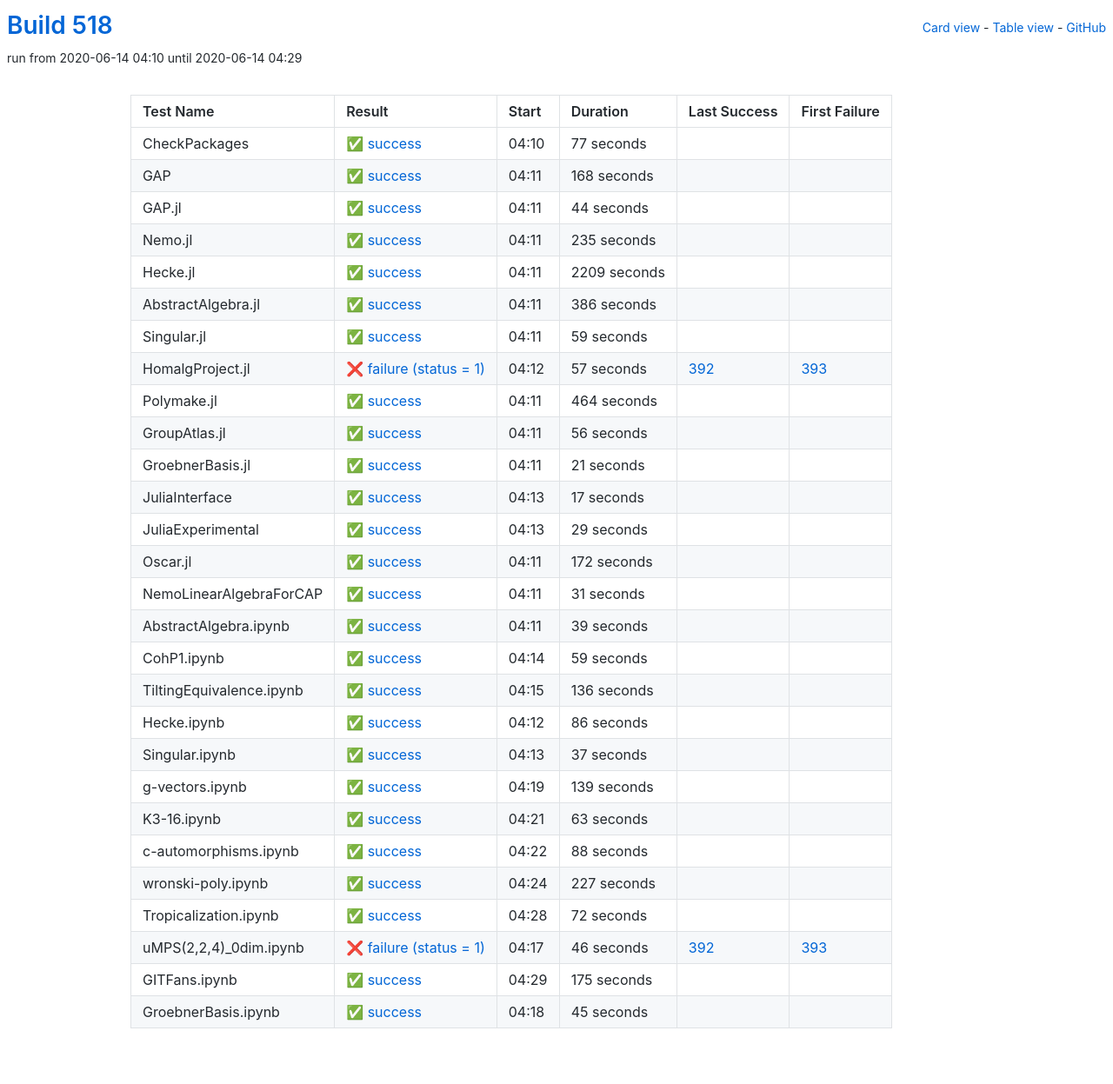
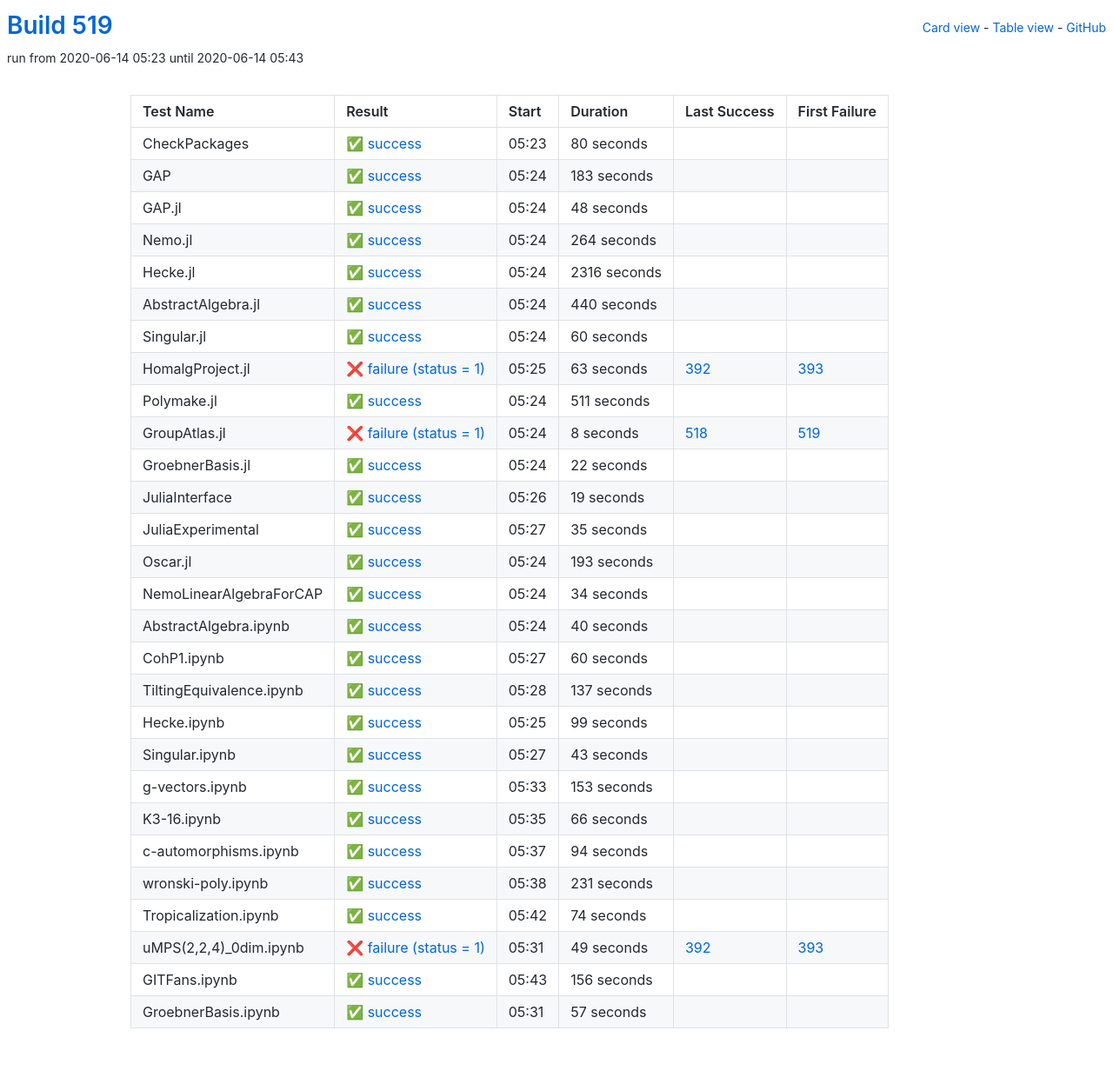
Before and after one commit to oscar-system/oscar-ci-status-1.4, a Jekyll site: the page built from table.html, in a window 1280 px wide. Shown: the whole page at 87% size. Built offline with Jekyll 4.4.1, drawn with Linux system fonts in a browser that asks for light colours.

Commit message:
Build #519

```diff
--- a/_data/ci.yml
+++ b/_data/ci.yml
@@ -1,6 +1,6 @@
 ---
-build: 518
-build_url: https://oscarci.mathematik.uni-kl.de/job/oscar-julia-1.4/518/
+build: 519
+build_url: https://oscarci.mathematik.uni-kl.de/job/oscar-julia-1.4/519/
 job: oscar-julia-1.4
 organization: oscar-system
 repo: oscar-ci-status-1.4
@@ -8,336 +8,336 @@ repourl: https://github.com/oscar-system/oscar-ci-status-1.4
 tests:
 - name: CheckPackages
   id: checkpackages
-  log: https://oscarci.mathematik.uni-kl.de/job/oscar-julia-1.4/518/artifact/logs/build-518/CheckPackages.log
-  start: 2020-06-14 04:10
+  log: https://oscarci.mathematik.uni-kl.de/job/oscar-julia-1.4/519/artifact/logs/build-519/CheckPackages.log
+  start: 2020-06-14 05:23
   success: true
   exitcode: 0
   status: success
-  duration: 77
+  duration: 80
   last_success: false
   last_success_url:
   first_failure: false
   first_failure_url:
 - name: GAP
   id: gap
-  log: https://oscarci.mathematik.uni-kl.de/job/oscar-julia-1.4/518/artifact/logs/build-518/GAP.log
-  start: 2020-06-14 04:11
+  log: https://oscarci.mathematik.uni-kl.de/job/oscar-julia-1.4/519/artifact/logs/build-519/GAP.log
+  start: 2020-06-14 05:24
   success: true
   exitcode: 0
   status: success
-  duration: 168
+  duration: 183
   last_success: false
   last_success_url:
   first_failure: false
   first_failure_url:
 - name: GAP.jl
   id: gap-jl
-  log: https://oscarci.mathematik.uni-kl.de/job/oscar-julia-1.4/518/artifact/logs/build-518/GAP.jl.log
-  start: 2020-06-14 04:11
+  log: https://oscarci.mathematik.uni-kl.de/job/oscar-julia-1.4/519/artifact/logs/build-519/GAP.jl.log
+  start: 2020-06-14 05:24
   success: true
   exitcode: 0
   status: success
-  duration: 44
+  duration: 48
   last_success: false
   last_success_url:
   first_failure: false
   first_failure_url:
 - name: Nemo.jl
   id: nemo-jl
-  log: https://oscarci.mathematik.uni-kl.de/job/oscar-julia-1.4/518/artifact/logs/build-518/Nemo.jl.log
-  start: 2020-06-14 04:11
+  log: https://oscarci.mathematik.uni-kl.de/job/oscar-julia-1.4/519/artifact/logs/build-519/Nemo.jl.log
+  start: 2020-06-14 05:24
   success: true
   exitcode: 0
   status: success
-  duration: 235
+  duration: 264
   last_success: false
   last_success_url:
   first_failure: false
   first_failure_url:
 - name: Hecke.jl
   id: hecke-jl
-  log: https://oscarci.mathematik.uni-kl.de/job/oscar-julia-1.4/518/artifact/logs/build-518/Hecke.jl.log
-  start: 2020-06-14 04:11
+  log: https://oscarci.mathematik.uni-kl.de/job/oscar-julia-1.4/519/artifact/logs/build-519/Hecke.jl.log
+  start: 2020-06-14 05:24
   success: true
   exitcode: 0
   status: success
-  duration: 2209
+  duration: 2316
   last_success: false
   last_success_url:
   first_failure: false
   first_failure_url:
 - name: AbstractAlgebra.jl
   id: abstractalgebra-jl
-  log: https://oscarci.mathematik.uni-kl.de/job/oscar-julia-1.4/518/artifact/logs/build-518/AbstractAlgebra.jl.log
-  start: 2020-06-14 04:11
+  log: https://oscarci.mathematik.uni-kl.de/job/oscar-julia-1.4/519/artifact/logs/build-519/AbstractAlgebra.jl.log
+  start: 2020-06-14 05:24
   success: true
   exitcode: 0
   status: success
-  duration: 386
+  duration: 440
   last_success: false
   last_success_url:
   first_failure: false
   first_failure_url:
 - name: Singular.jl
   id: singular-jl
-  log: https://oscarci.mathematik.uni-kl.de/job/oscar-julia-1.4/518/artifact/logs/build-518/Singular.jl.log
-  start: 2020-06-14 04:11
+  log: https://oscarci.mathematik.uni-kl.de/job/oscar-julia-1.4/519/artifact/logs/build-519/Singular.jl.log
+  start: 2020-06-14 05:24
   success: true
   exitcode: 0
   status: success
-  duration: 59
+  duration: 60
   last_success: false
   last_success_url:
   first_failure: false
   first_failure_url:
 - name: HomalgProject.jl
   id: homalgproject-jl
-  log: https://oscarci.mathematik.uni-kl.de/job/oscar-julia-1.4/518/artifact/logs/build-518/HomalgProject.jl.log
-  start: 2020-06-14 04:12
+  log: https://oscarci.mathematik.uni-kl.de/job/oscar-julia-1.4/519/artifact/logs/build-519/HomalgProject.jl.log
+  start: 2020-06-14 05:25
   success: false
   exitcode: 1
   status: failure
-  duration: 57
+  duration: 63
   last_success: 392
   last_success_url: https://oscarci.mathematik.uni-kl.de/job/oscar-julia-1.4/392/
   first_failure: 393
   first_failure_url: https://oscarci.mathematik.uni-kl.de/job/oscar-julia-1.4/393/
 - name: Polymake.jl
   id: polymake-jl
-  log: https://oscarci.mathematik.uni-kl.de/job/oscar-julia-1.4/518/artifact/logs/build-518/Polymake.jl.log
-  start: 2020-06-14 04:11
+  log: https://oscarci.mathematik.uni-kl.de/job/oscar-julia-1.4/519/artifact/logs/build-519/Polymake.jl.log
+  start: 2020-06-14 05:24
   success: true
   exitcode: 0
   status: success
-  duration: 464
+  duration: 511
   last_success: false
   last_success_url:
   first_failure: false
   first_failure_url:
 - name: GroupAtlas.jl
   id: groupatlas-jl
-  log: https://oscarci.mathematik.uni-kl.de/job/oscar-julia-1.4/518/artifact/logs/build-518/GroupAtlas.jl.log
-  start: 2020-06-14 04:11
+  log: https://oscarci.mathematik.uni-kl.de/job/oscar-julia-1.4/519/artifact/logs/build-519/GroupAtlas.jl.log
+  start: 2020-06-14 05:24
+  success: false
+  exitcode: 1
+  status: failure
+  duration: 8
+  last_success: 518
+  last_success_url: https://oscarci.mathematik.uni-kl.de/job/oscar-julia-1.4/518/
+  first_failure: 519
+  first_failure_url: https://oscarci.mathematik.uni-kl.de/job/oscar-julia-1.4/519/
+- name: GroebnerBasis.jl
+  id: groebnerbasis-jl
+  log: https://oscarci.mathematik.uni-kl.de/job/oscar-julia-1.4/519/artifact/logs/build-519/GroebnerBasis.jl.log
+  start: 2020-06-14 05:24
   success: true
   exitcode: 0
   status: success
-  duration: 56
-  last_success: false
-  last_success_url:
-  first_failure: false
-  first_failure_url:
-- name: GroebnerBasis.jl
-  id: groebnerbasis-jl
-  log: https://oscarci.mathematik.uni-kl.de/job/oscar-julia-1.4/518/artifact/logs/build-518/GroebnerBasis.jl.log
-  start: 2020-06-14 04:11
-  success: true
-  exitcode: 0
-  status: success
-  duration: 21
+  duration: 22
   last_success: false
   last_success_url:
   first_failure: false
   first_failure_url:
 - name: JuliaInterface
   id: juliainterface
-  log: https://oscarci.mathematik.uni-kl.de/job/oscar-julia-1.4/518/artifact/logs/build-518/JuliaInterface.log
-  start: 2020-06-14 04:13
+  log: https://oscarci.mathematik.uni-kl.de/job/oscar-julia-1.4/519/artifact/logs/build-519/JuliaInterface.log
+  start: 2020-06-14 05:26
   success: true
   exitcode: 0
   status: success
-  duration: 17
+  duration: 19
   last_success: false
   last_success_url:
   first_failure: false
   first_failure_url:
 - name: JuliaExperimental
   id: juliaexperimental
-  log: https://oscarci.mathematik.uni-kl.de/job/oscar-julia-1.4/518/artifact/logs/build-518/JuliaExperimental.log
-  start: 2020-06-14 04:13
+  log: https://oscarci.mathematik.uni-kl.de/job/oscar-julia-1.4/519/artifact/logs/build-519/JuliaExperimental.log
+  start: 2020-06-14 05:27
   success: true
   exitcode: 0
   status: success
-  duration: 29
+  duration: 35
   last_success: false
   last_success_url:
   first_failure: false
   first_failure_url:
 - name: Oscar.jl
   id: oscar-jl
-  log: https://oscarci.mathematik.uni-kl.de/job/oscar-julia-1.4/518/artifact/logs/build-518/Oscar.jl.log
-  start: 2020-06-14 04:11
+  log: https://oscarci.mathematik.uni-kl.de/job/oscar-julia-1.4/519/artifact/logs/build-519/Oscar.jl.log
+  start: 2020-06-14 05:24
   success: true
   exitcode: 0
   status: success
-  duration: 172
+  duration: 193
   last_success: false
   last_success_url:
   first_failure: false
   first_failure_url:
 - name: NemoLinearAlgebraForCAP
   id: nemolinearalgebraforcap
-  log: https://oscarci.mathematik.uni-kl.de/job/oscar-julia-1.4/518/artifact/logs/build-518/NemoLinearAlgebraForCAP.log
-  start: 2020-06-14 04:11
+  log: https://oscarci.mathematik.uni-kl.de/job/oscar-julia-1.4/519/artifact/logs/build-519/NemoLinearAlgebraForCAP.log
+  start: 2020-06-14 05:24
   success: true
   exitcode: 0
   status: success
-  duration: 31
+  duration: 34
   last_success: false
   last_success_url:
   first_failure: false
   first_failure_url:
 - name: AbstractAlgebra.ipynb
   id: abstractalgebra-ipynb
-  log: https://oscarci.mathematik.uni-kl.de/job/oscar-julia-1.4/518/artifact/logs/build-518/AbstractAlgebra.ipynb.log
-  start: 2020-06-14 04:11
+  log: https://oscarci.mathematik.uni-kl.de/job/oscar-julia-1.4/519/artifact/logs/build-519/AbstractAlgebra.ipynb.log
+  start: 2020-06-14 05:24
   success: true
   exitcode: 0
   status: success
-  duration: 39
+  duration: 40
   last_success: false
   last_success_url:
   first_failure: false
   first_failure_url:
 - name: CohP1.ipynb
   id: cohp1-ipynb
-  log: https://oscarci.mathematik.uni-kl.de/job/oscar-julia-1.4/518/artifact/logs/build-518/CohP1.ipynb.log
-  start: 2020-06-14 04:14
+  log: https://oscarci.mathematik.uni-kl.de/job/oscar-julia-1.4/519/artifact/logs/build-519/CohP1.ipynb.log
+  start: 2020-06-14 05:27
   success: true
   exitcode: 0
   status: success
-  duration: 59
+  duration: 60
   last_success: false
   last_success_url:
   first_failure: false
   first_failure_url:
 - name: TiltingEquivalence.ipynb
   id: tiltingequivalence-ipynb
-  log: https://oscarci.mathematik.uni-kl.de/job/oscar-julia-1.4/518/artifact/logs/build-518/TiltingEquivalence.ipynb.log
-  start: 2020-06-14 04:15
+  log: https://oscarci.mathematik.uni-kl.de/job/oscar-julia-1.4/519/artifact/logs/build-519/TiltingEquivalence.ipynb.log
+  start: 2020-06-14 05:28
   success: true
   exitcode: 0
   status: success
-  duration: 136
+  duration: 137
   last_success: false
   last_success_url:
   first_failure: false
   first_failure_url:
 - name: Hecke.ipynb
   id: hecke-ipynb
-  log: https://oscarci.mathematik.uni-kl.de/job/oscar-julia-1.4/518/artifact/logs/build-518/Hecke.ipynb.log
-  start: 2020-06-14 04:12
+  log: https://oscarci.mathematik.uni-kl.de/job/oscar-julia-1.4/519/artifact/logs/build-519/Hecke.ipynb.log
+  start: 2020-06-14 05:25
   success: true
   exitcode: 0
   status: success
-  duration: 86
+  duration: 99
   last_success: false
   last_success_url:
   first_failure: false
   first_failure_url:
 - name: Singular.ipynb
   id: singular-ipynb
-  log: https://oscarci.mathematik.uni-kl.de/job/oscar-julia-1.4/518/artifact/logs/build-518/Singular.ipynb.log
-  start: 2020-06-14 04:13
+  log: https://oscarci.mathematik.uni-kl.de/job/oscar-julia-1.4/519/artifact/logs/build-519/Singular.ipynb.log
+  start: 2020-06-14 05:27
   success: true
   exitcode: 0
   status: success
-  duration: 37
+  duration: 43
   last_success: false
   last_success_url:
   first_failure: false
   first_failure_url:
 - name: g-vectors.ipynb
   id: g-vectors-ipynb
-  log: https://oscarci.mathematik.uni-kl.de/job/oscar-julia-1.4/518/artifact/logs/build-518/g-vectors.ipynb.log
-  start: 2020-06-14 04:19
+  log: https://oscarci.mathematik.uni-kl.de/job/oscar-julia-1.4/519/artifact/logs/build-519/g-vectors.ipynb.log
+  start: 2020-06-14 05:33
   success: true
   exitcode: 0
   status: success
-  duration: 139
+  duration: 153
   last_success: false
   last_success_url:
   first_failure: false
   first_failure_url:
 - name: K3-16.ipynb
   id: k3-16-ipynb
-  log: https://oscarci.mathematik.uni-kl.de/job/oscar-julia-1.4/518/artifact/logs/build-518/K3-16.ipynb.log
-  start: 2020-06-14 04:21
+  log: https://oscarci.mathematik.uni-kl.de/job/oscar-julia-1.4/519/artifact/logs/build-519/K3-16.ipynb.log
+  start: 2020-06-14 05:35
   success: true
   exitcode: 0
   status: success
-  duration: 63
+  duration: 66
   last_success: false
   last_success_url:
   first_failure: false
   first_failure_url:
 - name: c-automorphisms.ipynb
   id: c-automorphisms-ipynb
-  log: https://oscarci.mathematik.uni-kl.de/job/oscar-julia-1.4/518/artifact/logs/build-518/c-automorphisms.ipynb.log
-  start: 2020-06-14 04:22
+  log: https://oscarci.mathematik.uni-kl.de/job/oscar-julia-1.4/519/artifact/logs/build-519/c-automorphisms.ipynb.log
+  start: 2020-06-14 05:37
   success: true
   exitcode: 0
   status: success
-  duration: 88
+  duration: 94
   last_success: false
   last_success_url:
   first_failure: false
   first_failure_url:
 - name: wronski-poly.ipynb
   id: wronski-poly-ipynb
-  log: https://oscarci.mathematik.uni-kl.de/job/oscar-julia-1.4/518/artifact/logs/build-518/wronski-poly.ipynb.log
-  start: 2020-06-14 04:24
+  log: https://oscarci.mathematik.uni-kl.de/job/oscar-julia-1.4/519/artifact/logs/build-519/wronski-poly.ipynb.log
+  start: 2020-06-14 05:38
   success: true
   exitcode: 0
   status: success
-  duration: 227
+  duration: 231
   last_success: false
   last_success_url:
   first_failure: false
   first_failure_url:
 - name: Tropicalization.ipynb
   id: tropicalization-ipynb
-  log: https://oscarci.mathematik.uni-kl.de/job/oscar-julia-1.4/518/artifact/logs/build-518/Tropicalization.ipynb.log
-  start: 2020-06-14 04:28
+  log: https://oscarci.mathematik.uni-kl.de/job/oscar-julia-1.4/519/artifact/logs/build-519/Tropicalization.ipynb.log
+  start: 2020-06-14 05:42
   success: true
   exitcode: 0
   status: success
-  duration: 72
+  duration: 74
   last_success: false
   last_success_url:
   first_failure: false
   first_failure_url:
 - name: uMPS(2,2,4)_0dim.ipynb
   id: umps-2-2-4-0dim-ipynb
-  log: https://oscarci.mathematik.uni-kl.de/job/oscar-julia-1.4/518/artifact/logs/build-518/uMPS-2-2-4-_0dim.ipynb.log
-  start: 2020-06-14 04:17
+  log: https://oscarci.mathematik.uni-kl.de/job/oscar-julia-1.4/519/artifact/logs/build-519/uMPS-2-2-4-_0dim.ipynb.log
+  start: 2020-06-14 05:31
   success: false
   exitcode: 1
   status: failure
-  duration: 46
+  duration: 49
   last_success: 392
   last_success_url: https://oscarci.mathematik.uni-kl.de/job/oscar-julia-1.4/392/
   first_failure: 393
   first_failure_url: https://oscarci.mathematik.uni-kl.de/job/oscar-julia-1.4/393/
 - name: GITFans.ipynb
   id: gitfans-ipynb
-  log: https://oscarci.mathematik.uni-kl.de/job/oscar-julia-1.4/518/artifact/logs/build-518/GITFans.ipynb.log
-  start: 2020-06-14 04:29
+  log: https://oscarci.mathematik.uni-kl.de/job/oscar-julia-1.4/519/artifact/logs/build-519/GITFans.ipynb.log
+  start: 2020-06-14 05:43
   success: true
   exitcode: 0
   status: success
-  duration: 175
+  duration: 156
   last_success: false
   last_success_url:
   first_failure: false
   first_failure_url:
 - name: GroebnerBasis.ipynb
   id: groebnerbasis-ipynb
-  log: https://oscarci.mathematik.uni-kl.de/job/oscar-julia-1.4/518/artifact/logs/build-518/GroebnerBasis.ipynb.log
-  start: 2020-06-14 04:18
+  log: https://oscarci.mathematik.uni-kl.de/job/oscar-julia-1.4/519/artifact/logs/build-519/GroebnerBasis.ipynb.log
+  start: 2020-06-14 05:31
   success: true
   exitcode: 0
   status: success
-  duration: 45
+  duration: 57
   last_success: false
   last_success_url:
   first_failure: false
```
Also changed, not shown: README.md.
